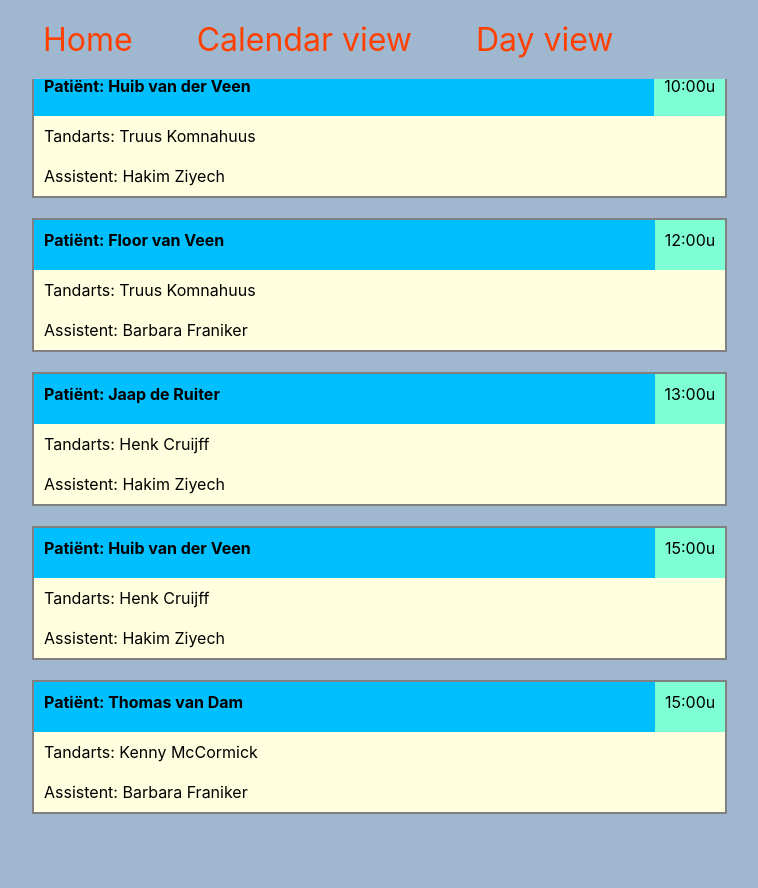
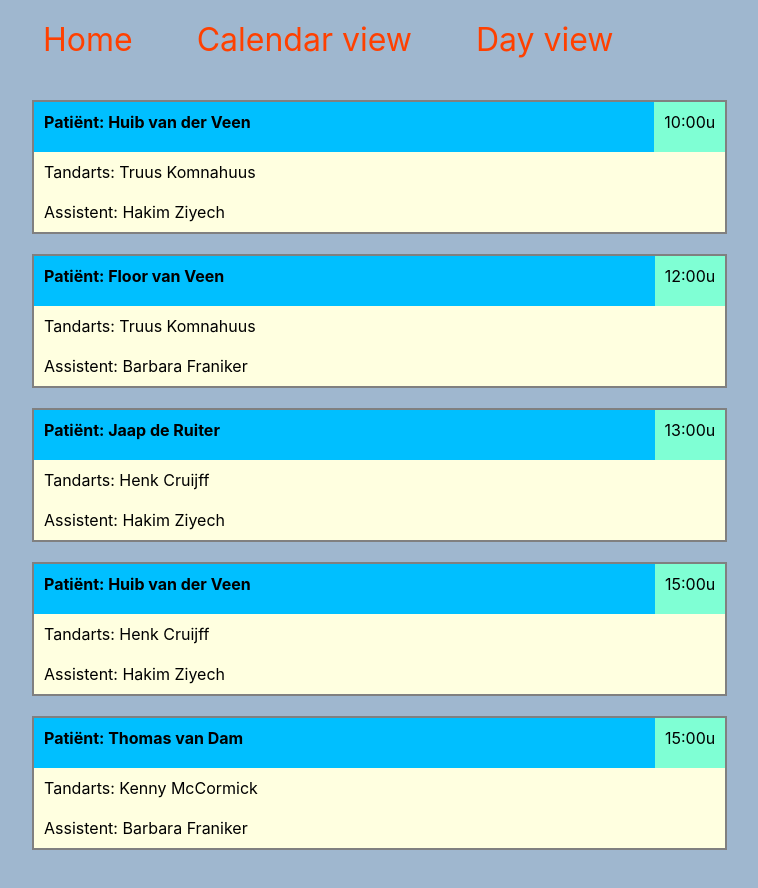
Before and after one commit to jjaverhaeren/Winc_Jorgen_Verhaeren_dentist, a React (Create React App) app in the folder dentist_react/: page /day in a window 1280 px wide. Shown: the top 888 px of the page, without its empty margins (32-790 px from the left). Built offline with nearby package versions, Linux system fonts and the light colour scheme.

Commit message:
adds top-margin dayview fix

```diff
--- a/dentist_react/src/components/Day.css
+++ b/dentist_react/src/components/Day.css
@@ -1,3 +1,7 @@
+.dayview {
+  margin-top: 100px;
+}
+
 .dayview li {
   list-style-type: none;
   background-color: lightyellow;
```
